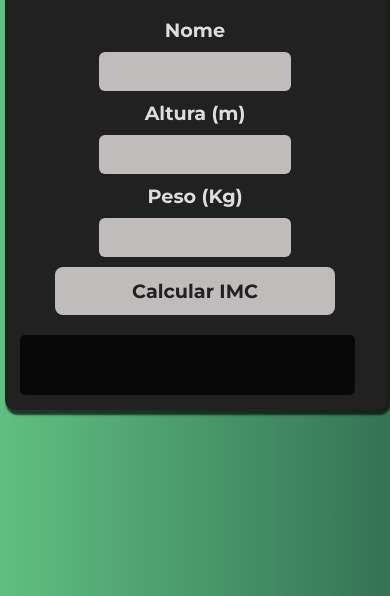
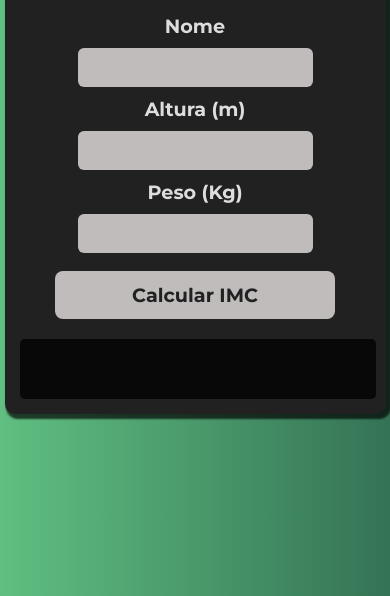
Before and after one commit to camilajullyane/calculadora-imc, a plain HTML site: page index.html in a window 390 px wide. Shown: the part 248-844 px from the top of the page. Drawn offline with Linux system fonts and the light colour scheme.

Commit message:
update css

```diff
--- a/css/style.css
+++ b/css/style.css
@@ -23,6 +23,8 @@ body {
     box-shadow: #000000b0 3px 3px 2px 2px;
     color: #ddd;
 }
+
+
 .entrada {
     margin-top: 40px;
     margin-bottom: 20px;
@@ -129,10 +131,11 @@ h1 {
     }
 
     #input_nome, #input_altura, #input_peso {
-        width: 80%;
+        width: 100%;
     }
 
     #calcular {
+        margin-top: 8px;
         width: 80%;
     }
 
@@ -141,7 +144,9 @@ h1 {
         transition: none;
     }
     .resultado {
-        width: 90%;
+        width: 96%;
+        max-width: 100%;
+
         height: auto;
     }
 
```
